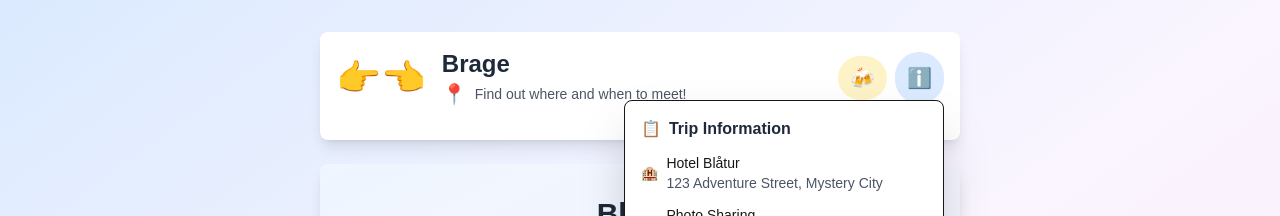
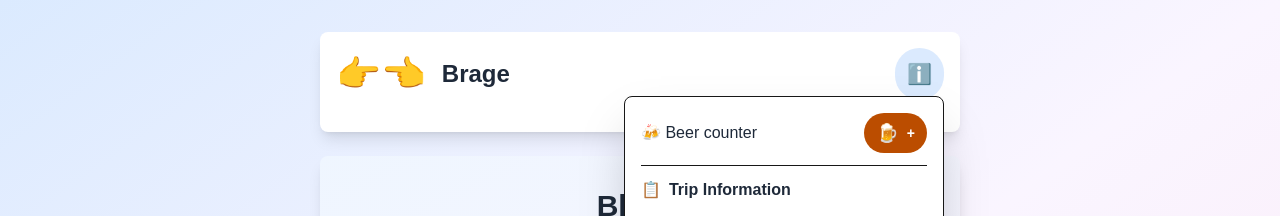
Before and after one commit to ohauglend/nextjs-blaatur, a Next.js app: page /01234567-89ab-cdef-0123-456789abcdef/brage in a window 1280 px wide. Both pictures are taken after a click on the button "ℹ️". Shown: the top 216 px of the page. Built offline with nearby package versions, Linux system fonts and the light colour scheme; no server answers; the database is empty.

Commit message:
refactor: update InfoButton layout and enhance beer counter display; clear emoji and participant view in trip states

```diff
--- a/components/InfoButton.tsx
+++ b/components/InfoButton.tsx
@@ -45,21 +45,8 @@ export default function InfoButton({ participantId }: { participantId: string })
   }, [isOpen]);
 
   return (
-    <div className="flex items-center gap-2" ref={panelRef}>
-      {/* Beer counter */}
-      <button
-        onClick={handleBeerClick}
-        className="flex items-center gap-1 px-3 py-2 bg-amber-100 hover:bg-amber-200 rounded-full transition-colors"
-        aria-label="Beer counter"
-      >
-        <span className="text-xl">🍻</span>
-        {beerCount > 0 && (
-          <span className="text-sm font-bold text-amber-800">{beerCount}</span>
-        )}
-      </button>
-
-      {/* Info button + dropdown */}
-      <div className="relative">
+    <div className="relative" ref={panelRef}>
+      {/* Info button */}
       <button
         onClick={() => setIsOpen((prev) => !prev)}
         className="p-3 bg-blue-100 hover:bg-blue-200 rounded-full transition-colors"
@@ -71,6 +58,19 @@ export default function InfoButton({ participantId }: { participantId: string })
 
       {isOpen && (
         <div className="absolute right-0 top-12 w-80 bg-white shadow-2xl rounded-lg p-4 border z-50">
+          {/* Beer counter */}
+          <div className="flex items-center justify-between mb-3 pb-3 border-b">
+            <span className="font-medium text-gray-800">🍻 Beer counter</span>
+            <button
+              onClick={handleBeerClick}
+              className="flex items-center gap-2 px-3 py-1.5 bg-amber-700 hover:bg-amber-800 text-white rounded-full transition-colors"
+              aria-label="Beer counter"
+            >
+              <span className="text-lg">🍺</span>
+              <span className="text-sm font-bold">{beerCount > 0 ? beerCount : '+'}</span>
+            </button>
+          </div>
+
           <h3 className="font-bold text-gray-800 mb-3 flex items-center">
             <span className="mr-2">📋</span>
             Trip Information
@@ -133,7 +133,6 @@ export default function InfoButton({ participantId }: { participantId: string })
           </div>
         </div>
       )}
-      </div>
     </div>
   );
 }
--- a/data/states.ts
+++ b/data/states.ts
@@ -36,8 +36,8 @@ export const TRIP_STATES: Record<TripState, StateInfo> = {
     id: 'meetup',
     name: 'Meet-up Reveal',
     description: 'Personal meetup spots and times are revealed',
-    emoji: '📍',
-    participantView: 'Find out where and when to meet!'
+    emoji: '',
+    participantView: ''
   },
   'flight': {
     id: 'flight',
```
